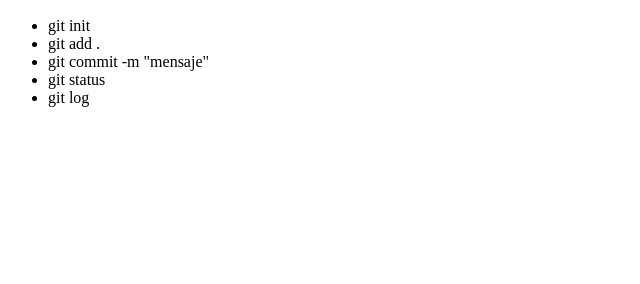
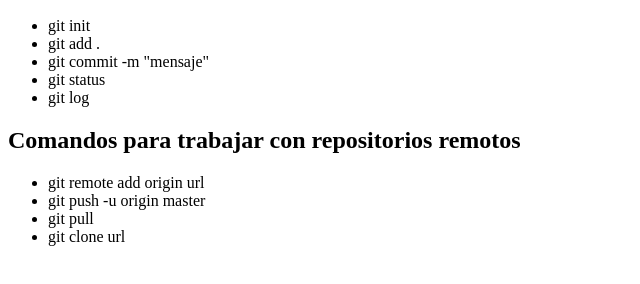
Before and after one commit to CristofherAndres/ProyectoFinal2, a plain HTML site: page index.html in a window 1280 px wide. Shown: the part 110-394 px from the top of the page, without its empty margins (0-640 px from the left). Drawn offline with Linux system fonts and the light colour scheme.

Commit message:
Agrege nuevos comandos de git

```diff
--- a/index.html
+++ b/index.html
@@ -20,6 +20,14 @@
         <li>git log</li>
     </ul>
 
+    <h2>Comandos para trabajar con repositorios remotos</h2>
+
+    <ul>
+        <li>git remote add origin url</li>
+        <li>git push -u origin master</li>
+        <li>git pull</li>
+        <li>git clone url</li>
+    </ul>
 
 </body>
 
```
